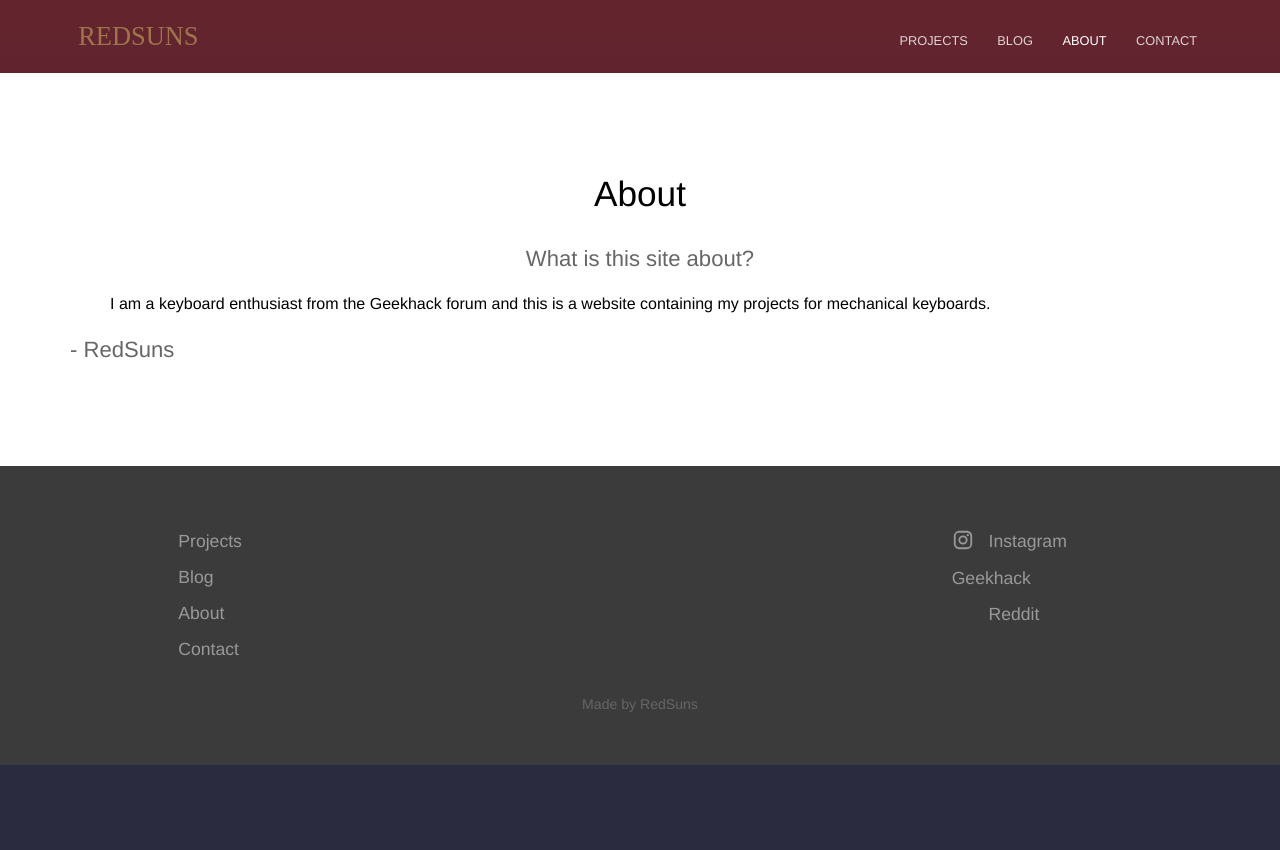
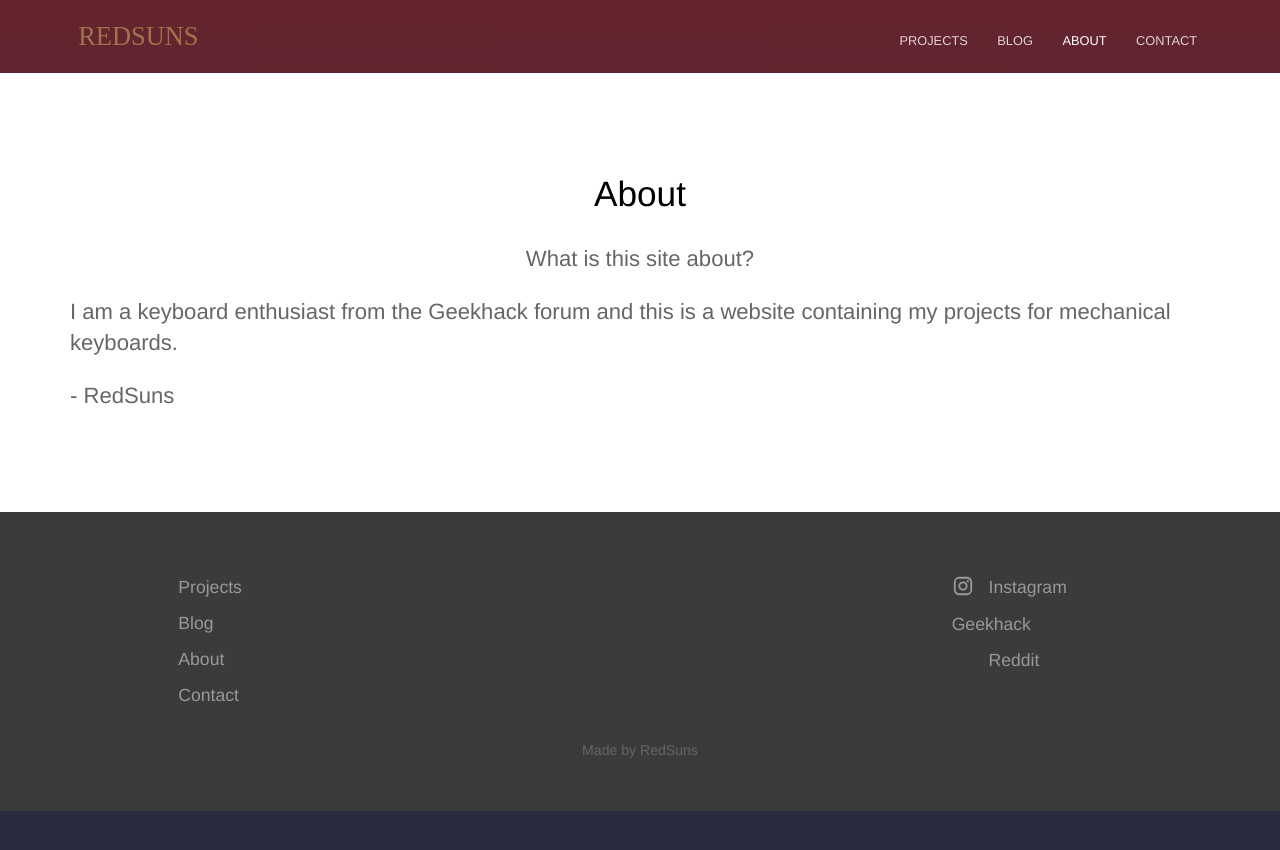
Before and after one commit to RedSunsRMK/redsunsrmk.github.io, a Jekyll site: the page built from about.html, in a window 1280 px wide. Shown: the top 850 px of the page. Built offline with Jekyll 4.4.1, drawn with Linux system fonts in a browser that asks for light colours.

```diff
--- a/about.html
+++ b/about.html
@@ -3,5 +3,5 @@ title: About
 description: What is this site about?
 ---
 
-<dd>I am a keyboard enthusiast from the Geekhack forum and this is a website containing my projects for mechanical keyboards.</dd>
+<p>I am a keyboard enthusiast from the Geekhack forum and this is a website containing my projects for mechanical keyboards.</p>
 <p>- RedSuns</p>
```
